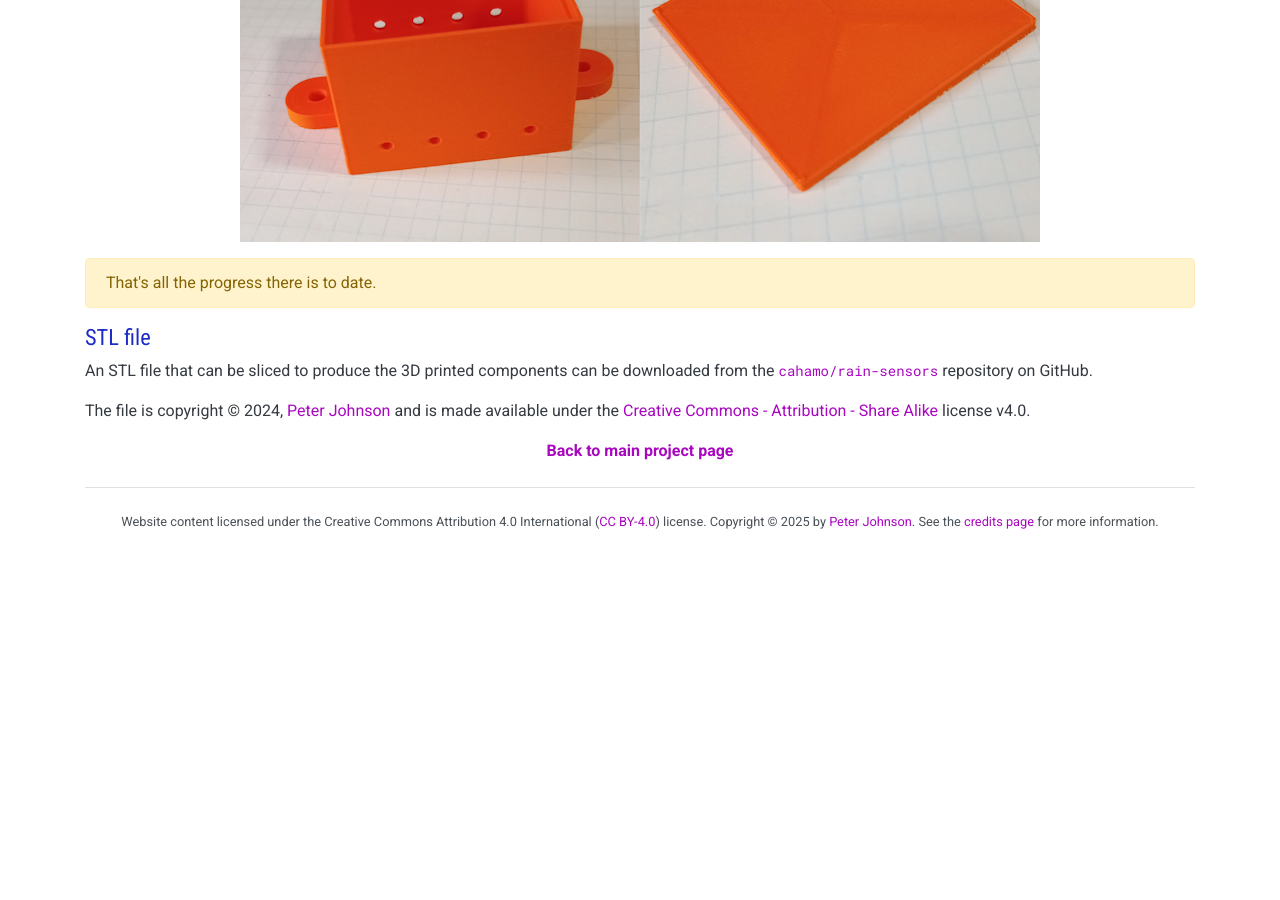
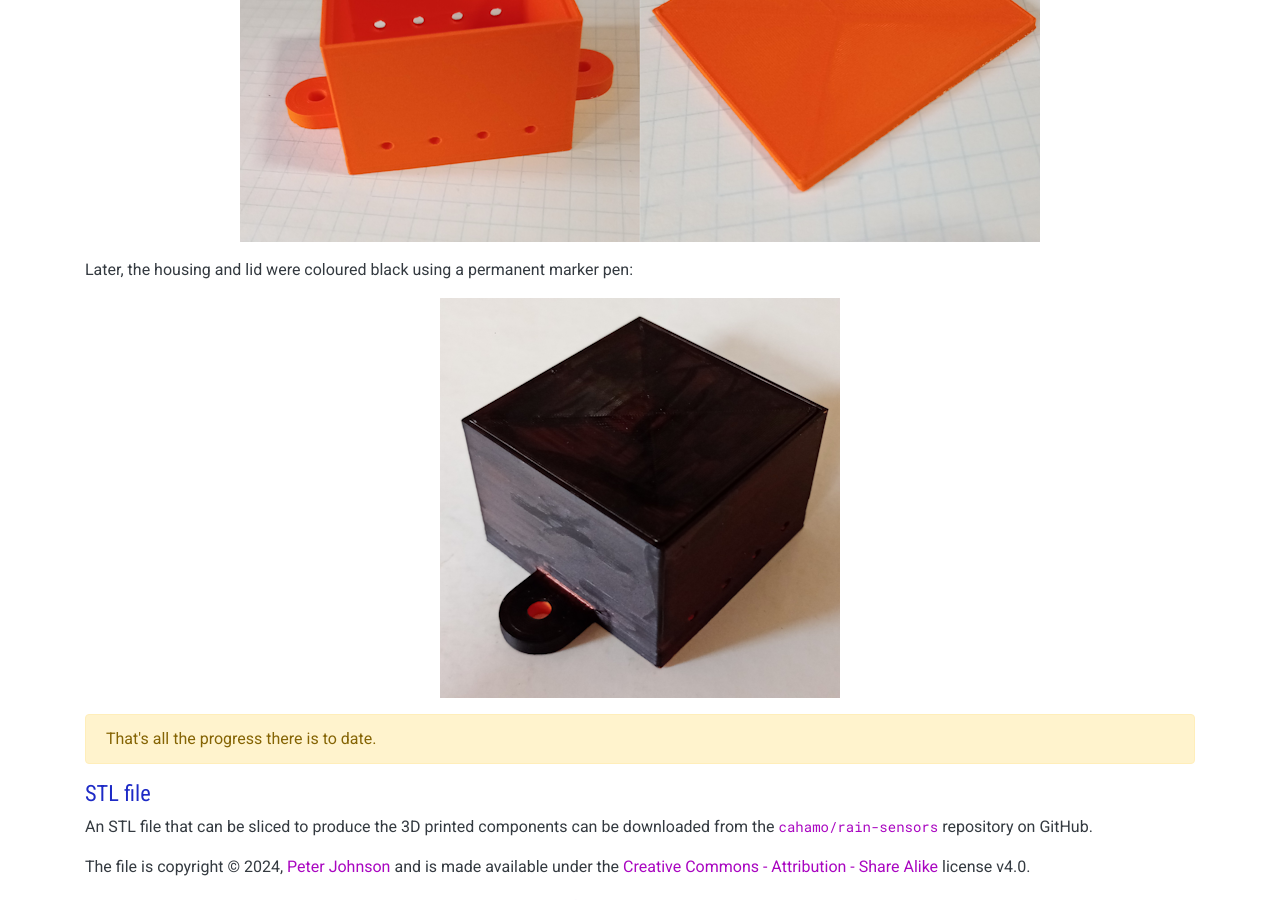
Before and after one commit to cahamo/cahamo.github.io, a Jekyll site: the page built from projects/rain-sensors/junction-box.html, in a window 1280 px wide and 900 px high, scrolled down 587 px. Built offline with Jekyll 4.4.1, drawn with Linux system fonts in a browser that asks for light colours; comment, search, counter and statistics services are not loaded; before the commit the page ends 1135 px from its top, so only the background shows below that.

Commit message:
Update rain sensors junction box page
Added photo and notes about the blackened junction box

```diff
--- a/projects/rain-sensors/junction-box.html
+++ b/projects/rain-sensors/junction-box.html
@@ -27,6 +27,10 @@ title: "Rain sensors junction box"
 
     <p><img class="img-fluid mx-auto d-block" src="/assets/img/projects/rain-sensors/junction-box/rain-sensors--junction-box--body+lid_800x400.png" width="800" height="400" alt="Rain sensor junction box housing and lid"></p>
 
+    <p>Later, the housing and lid were coloured black using a permanent marker pen:</p>
+
+    <p><img class="img-fluid mx-auto d-block" src="/assets/img/projects/rain-sensors/junction-box/rain-sensors--junction-box--blackended_400x400.png" width="400" height="400" alt="Rain sensor junction box housing and lid"></p>
+
     <p class="alert alert-warning">That's all the progress there is to date.</p>
 
 </section>
```
Also changed, not shown: assets/img/projects/rain-sensors/junction-box/rain-sensors--junction-box--blackended_400x400.png (added).
